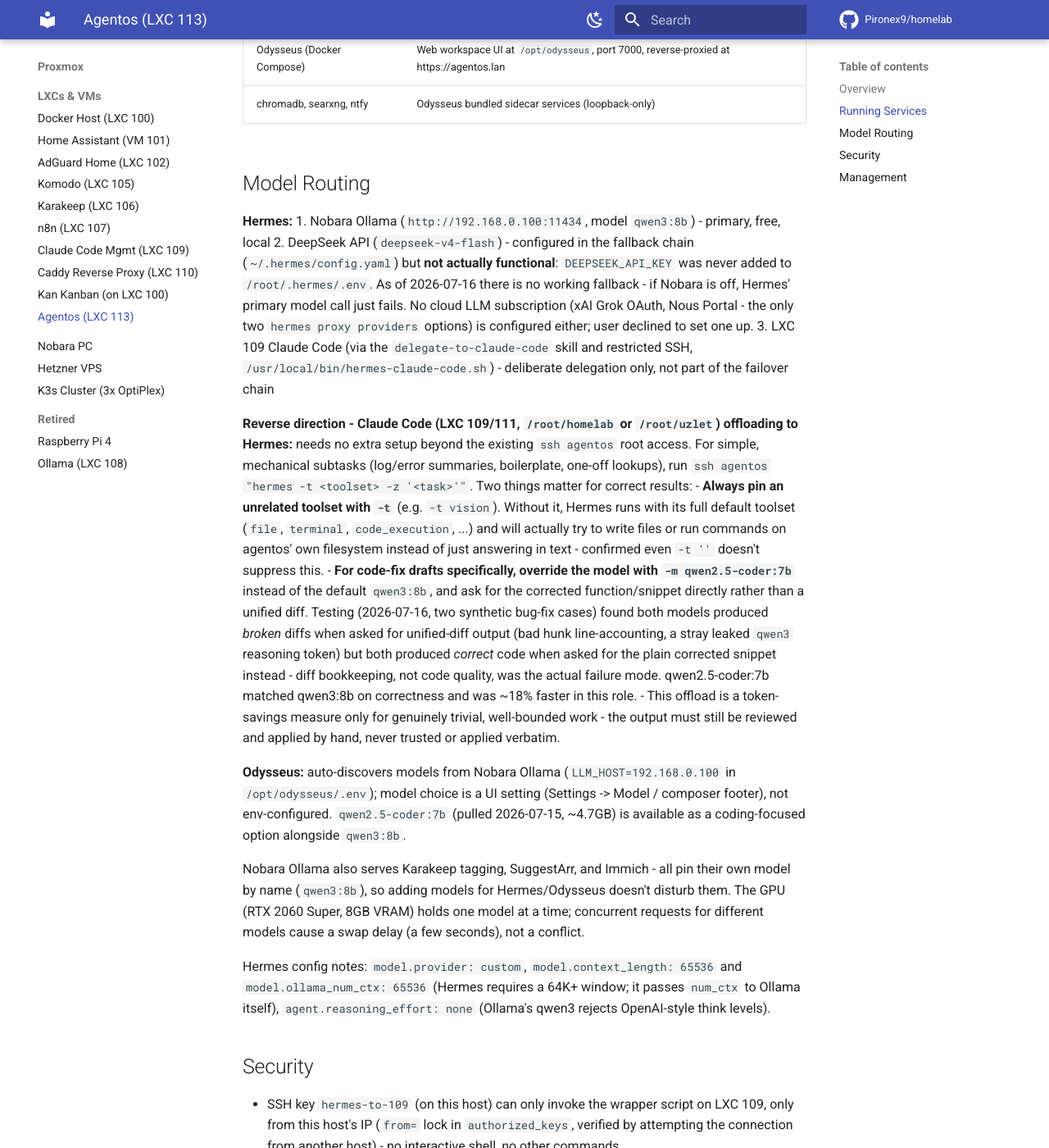
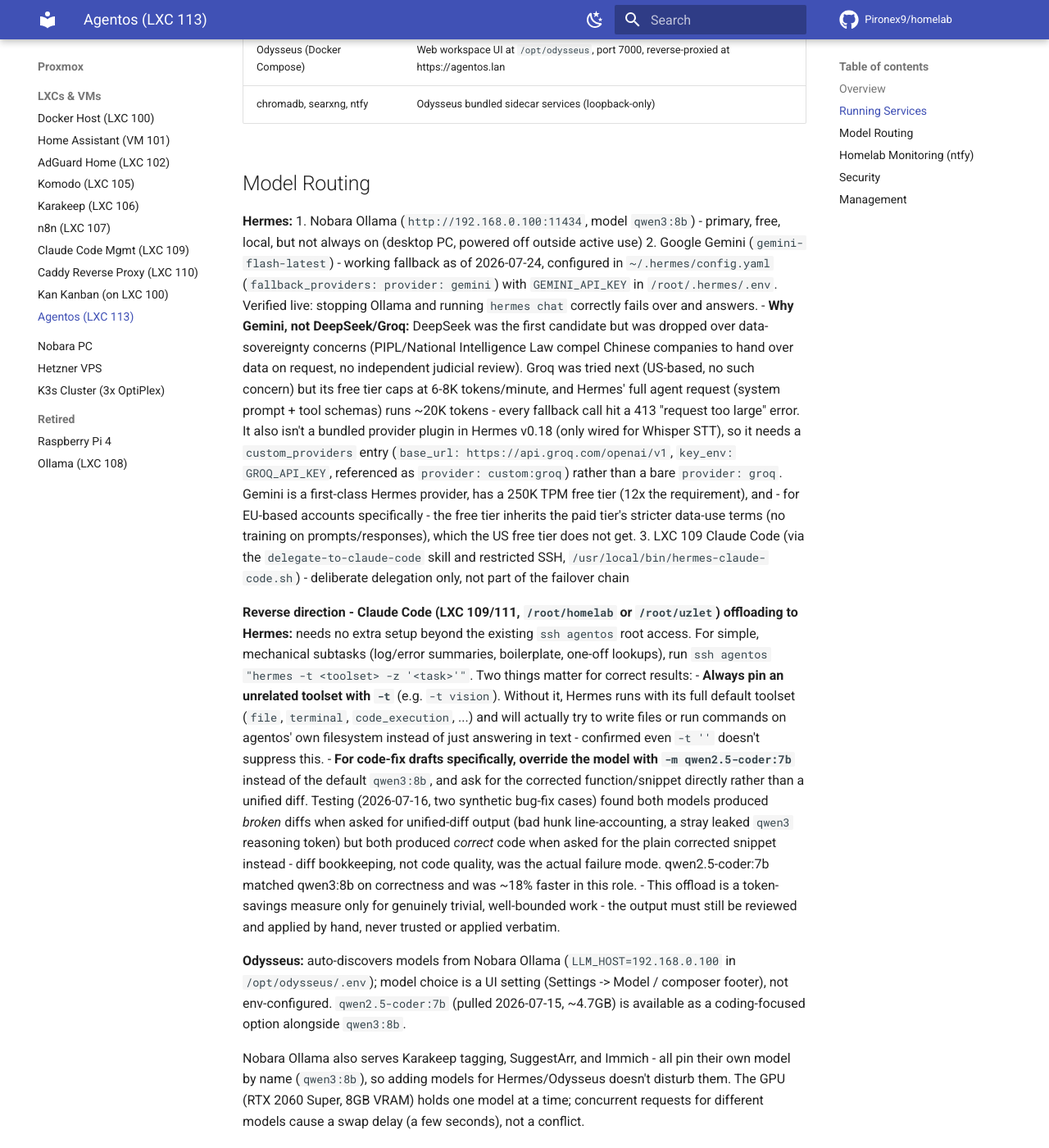
Before and after one commit to Pironex9/homelab, an MkDocs documentation site: the page built from docs/hosts/agentos.md, in a window 1280 px wide and 1400 px high, scrolled down 980 px. Shown: the whole window at 82% size. Built offline with MkDocs 1.6.1 and Material for MkDocs 9.7.7, drawn with Linux system fonts in a browser that asks for light colours; comment, search, counter and statistics services are not loaded; some of the changed text lies outside the part shown.

Commit message:
feat: add homelab digest script, working Hermes fallback, ntfy.lan proxy
Gemini replaces the non-functional DeepSeek fallback for Hermes (verified
live failover); Groq was tried in between but its free-tier TPM limit was
too small for Hermes' full agent prompt. New scripts/homelab-digest.sh runs
daily via cron on LXC 109, posting Proxmox/SnapRAID/Docker health to ntfy
over the newly proxied https://ntfy.lan. Also documents a Caddy SNI
debugging false alarm and a Tailscale DNS-drift finding on claude-mgmt.

```diff
--- a/docs/hosts/agentos.md
+++ b/docs/hosts/agentos.md
@@ -26,8 +26,9 @@
 ## Model Routing
 
 **Hermes:**
-1. Nobara Ollama (`http://192.168.0.100:11434`, model `qwen3:8b`) - primary, free, local
-2. DeepSeek API (`deepseek-v4-flash`) - configured in the fallback chain (`~/.hermes/config.yaml`) but **not actually functional**: `DEEPSEEK_API_KEY` was never added to `/root/.hermes/.env`. As of 2026-07-16 there is no working fallback - if Nobara is off, Hermes' primary model call just fails. No cloud LLM subscription (xAI Grok OAuth, Nous Portal - the only two `hermes proxy providers` options) is configured either; user declined to set one up.
+1. Nobara Ollama (`http://192.168.0.100:11434`, model `qwen3:8b`) - primary, free, local, but not always on (desktop PC, powered off outside active use)
+2. Google Gemini (`gemini-flash-latest`) - working fallback as of 2026-07-24, configured in `~/.hermes/config.yaml` (`fallback_providers: provider: gemini`) with `GEMINI_API_KEY` in `/root/.hermes/.env`. Verified live: stopping Ollama and running `hermes chat` correctly fails over and answers.
+   - **Why Gemini, not DeepSeek/Groq:** DeepSeek was the first candidate but was dropped over data-sovereignty concerns (PIPL/National Intelligence Law compel Chinese companies to hand over data on request, no independent judicial review). Groq was tried next (US-based, no such concern) but its free tier caps at 6-8K tokens/minute, and Hermes' full agent request (system prompt + tool schemas) runs ~20K tokens - every fallback call hit a 413 "request too large" error. It also isn't a bundled provider plugin in Hermes v0.18 (only wired for Whisper STT), so it needs a `custom_providers` entry (`base_url: https://api.groq.com/openai/v1`, `key_env: GROQ_API_KEY`, referenced as `provider: custom:groq`) rather than a bare `provider: groq`. Gemini is a first-class Hermes provider, has a 250K TPM free tier (12x the requirement), and - for EU-based accounts specifically - the free tier inherits the paid tier's stricter data-use terms (no training on prompts/responses), which the US free tier does not get.
 3. LXC 109 Claude Code (via the `delegate-to-claude-code` skill and restricted SSH, `/usr/local/bin/hermes-claude-code.sh`) - deliberate delegation only, not part of the failover chain
 
 **Reverse direction - Claude Code (LXC 109/111, `/root/homelab` or `/root/uzlet`) offloading to Hermes:** needs no extra setup beyond the existing `ssh agentos` root access. For simple, mechanical subtasks (log/error summaries, boilerplate, one-off lookups), run `ssh agentos "hermes -t <toolset> -z '<task>'"`. Two things matter for correct results:
@@ -43,6 +44,12 @@
 `model.ollama_num_ctx: 65536` (Hermes requires a 64K+ window; it passes `num_ctx`
 to Ollama itself), `agent.reasoning_effort: none` (Ollama's qwen3 rejects
 OpenAI-style think levels).
+
+## Homelab Monitoring (ntfy)
+
+The bundled `ntfy` sidecar (Odysseus stack) is used as the push channel for a daily homelab status digest. It's bound to `0.0.0.0:8091` (not loopback-only, unlike chromadb/searxng) so it can be reached over the LAN and proxied through Caddy at `https://ntfy.lan`.
+
+`scripts/homelab-digest.sh` (runs via cron on LXC 109, not on agentos - see the claude-mgmt doc) collects Proxmox/SnapRAID/Docker health over SSH and posts a plain-text summary to the `homelab-digest` topic. This is deliberately a plain bash script, not a Hermes agent task: the data collection is fully deterministic (disk percentages, service up/down, SMART numbers), so routing it through an LLM would add cost and hallucination risk for zero benefit. Hermes/Gemini fallback is reserved for tasks that actually need judgment.
 
 ## Security
 
```
Also changed, not shown: docs/hosts/caddy.md (+3 -1 lines), docs/hosts/claude-mgmt.md (+5 -0 lines), 1 other file.
